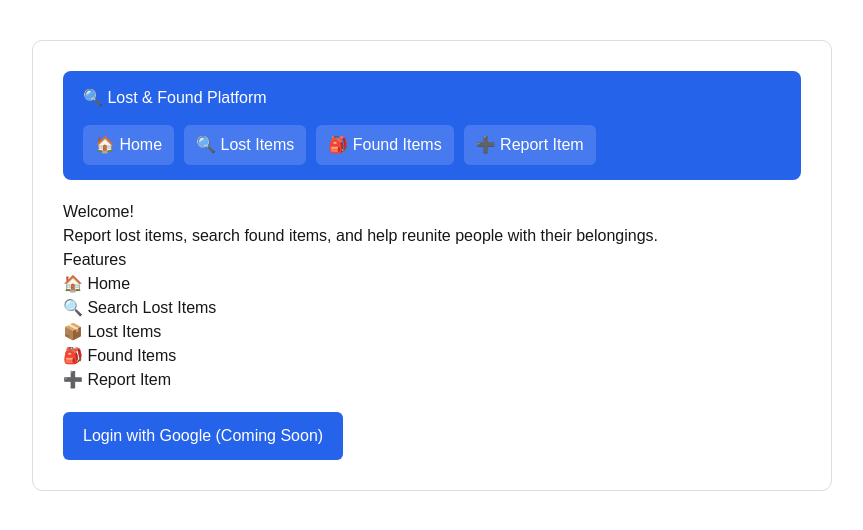
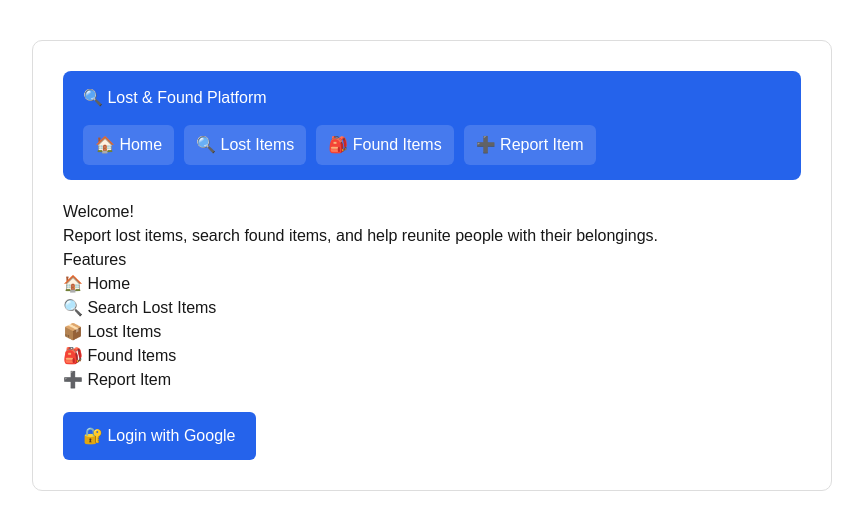
Before and after one commit to umeshtilak91/lost-found-platform, a Next.js app in the folder frontend/: page / in a window 1280 px wide. Shown: the top 530 px of the page, without its empty margins (208-1071 px from the left). Built offline with nearby package versions, Linux system fonts and the light colour scheme.

Commit message:
added google login button on page

```diff
--- a/frontend/components/LoginButton.tsx
+++ b/frontend/components/LoginButton.tsx
@@ -1,6 +1,12 @@
+"use client";
 export default function LoginButton() {
+  const handleGoogleLogin = () => {
+    window.location.href = "http://localhost:5000/api/auth/google";
+  };
+
   return (
     <button
+      onClick={handleGoogleLogin}
       style={{
         backgroundColor: "#2563eb",
         color: "white",
@@ -11,7 +17,7 @@ export default function LoginButton() {
         marginTop: "20px",
       }}
     >
-      Login with Google (Coming Soon)
+      🔐 Login with Google
     </button>
   );
 }
```
